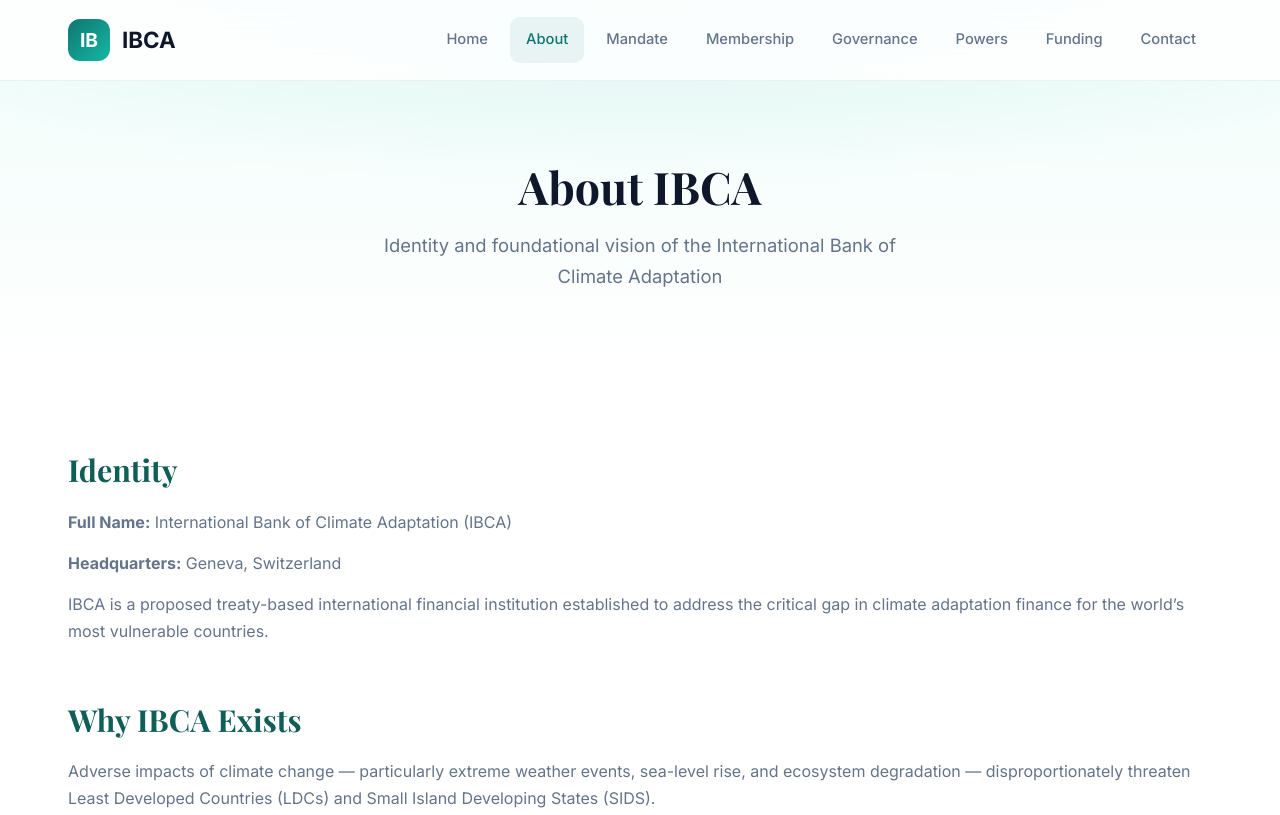
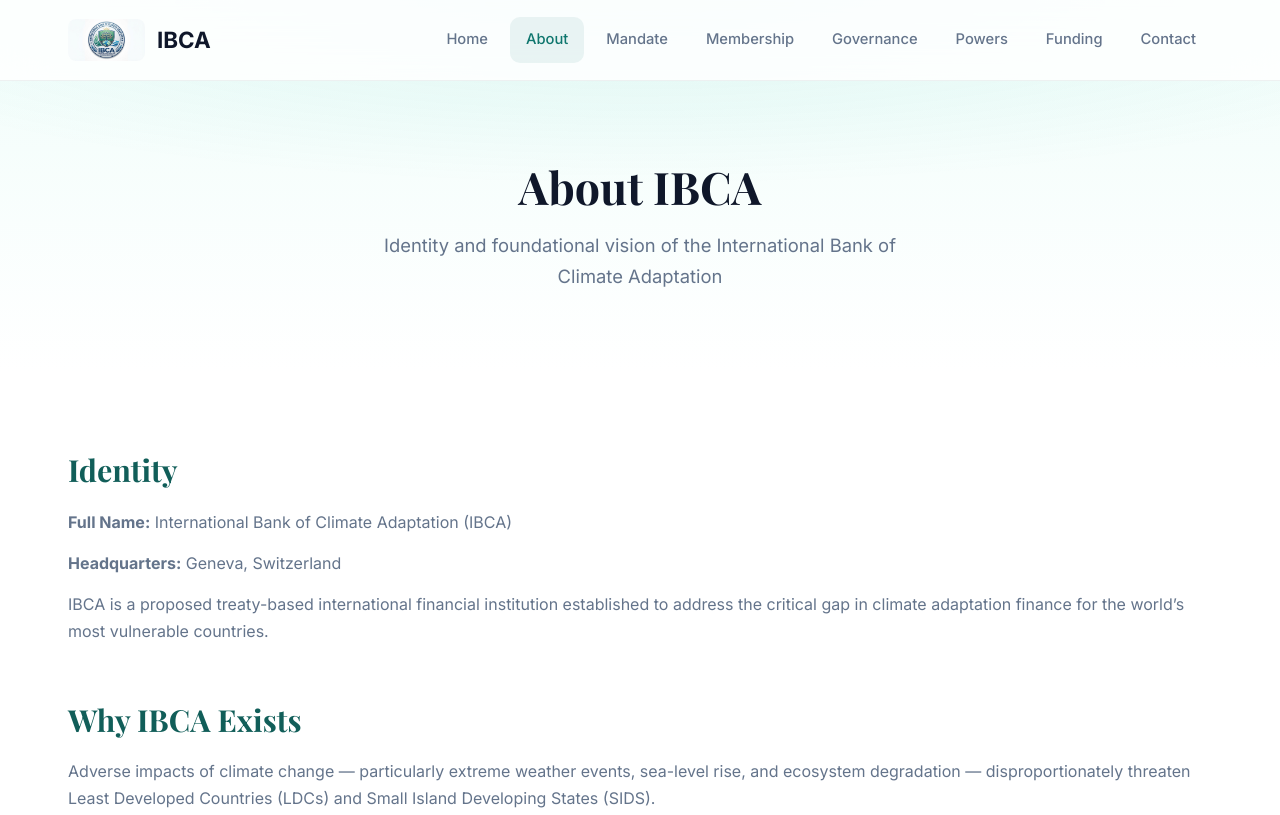
Before and after one commit to cqrsyt/Climate-Helper-IBCA, a plain HTML site: page about.html in a window 1280 px wide. Shown: the top 815 px of the page. Drawn offline with nearby package versions, Linux system fonts and the light colour scheme.

Commit message:
Update logo in about.html to use logo.png image

```diff
--- a/about.html
+++ b/about.html
@@ -11,7 +11,10 @@
 <body>
   <header class="header" id="header">
     <div class="container nav-container">
-      <a href="index.html" class="logo"><div class="logo-mark">IB</div><span>IBCA</span></a>
+      <a href="index.html" class="logo">
+        <img src="logo.png" alt="IBCA Logo" style="height: 42px; width: auto; border-radius: 8px;">
+        <span>IBCA</span>
+      </a>
       <nav class="nav" id="nav">
         <a href="index.html" class="nav-link">Home</a>
         <a href="about.html" class="nav-link active">About</a>
```
